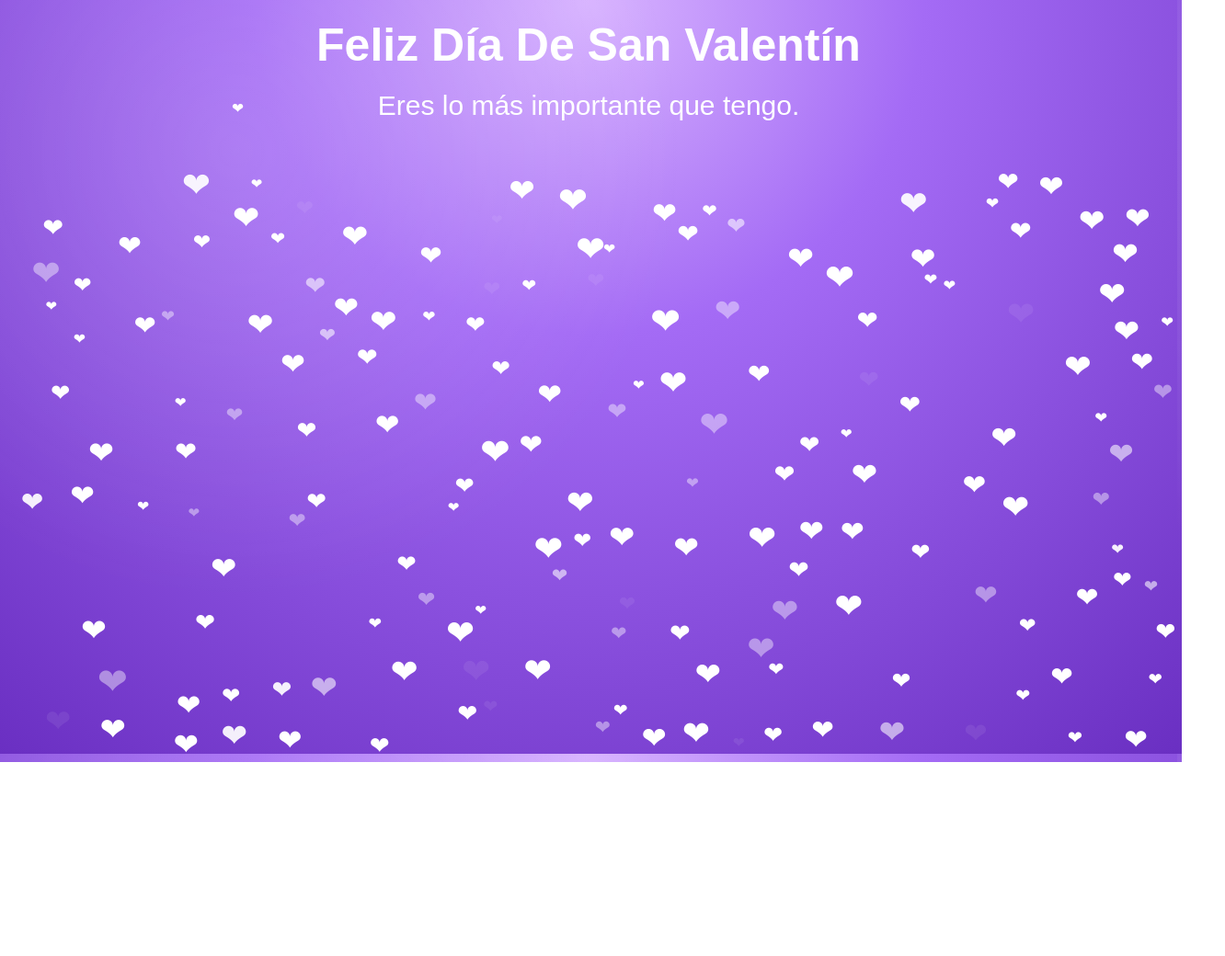
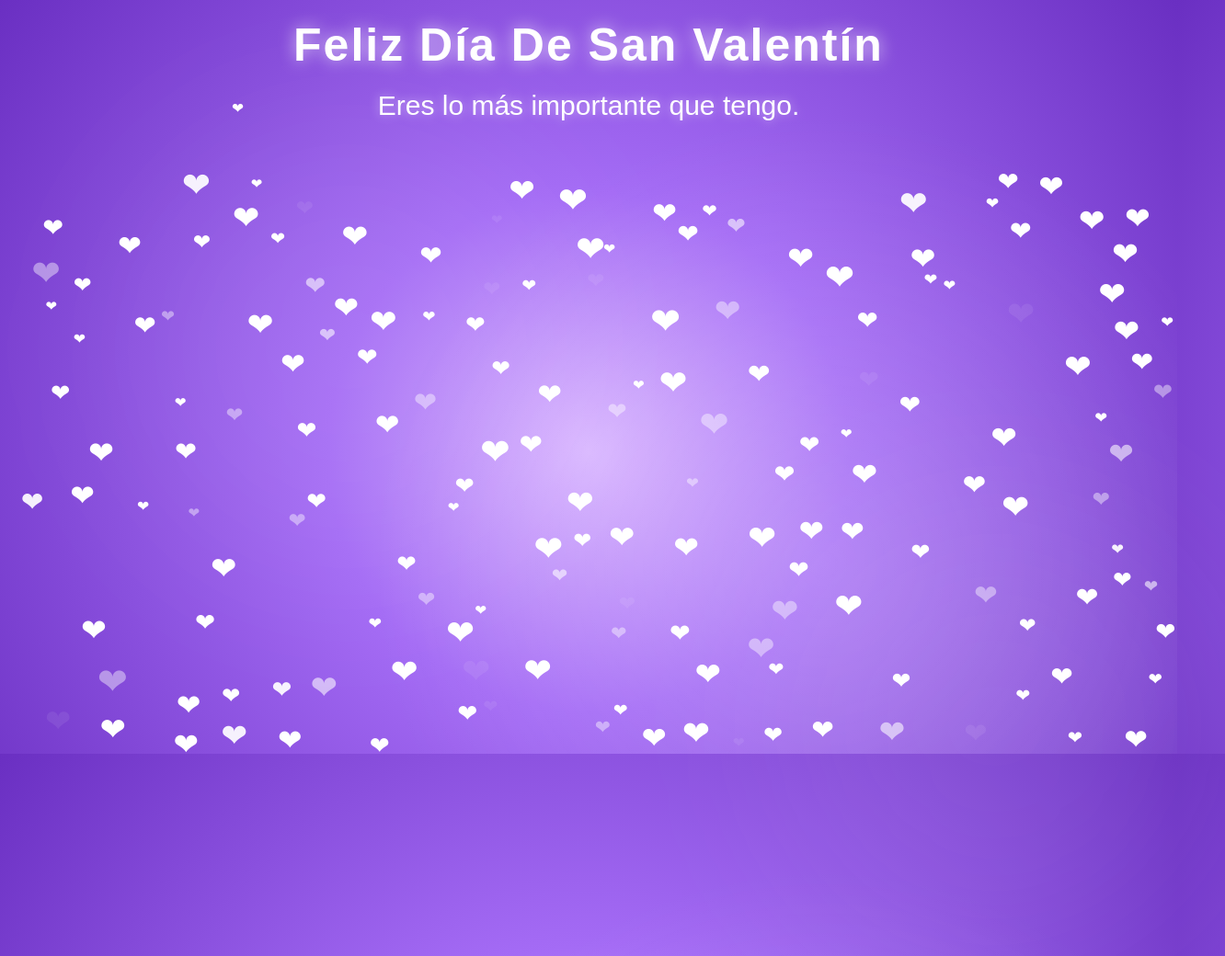
Before and after one commit to VHS50599/valentine, a plain HTML site: page index.html in a window 1280 px wide. Shown: the whole page at 92% size, 1332 px wide, since content can reach past the window. Before the commit the page ends 829 px from the top, so only its background shows below. Drawn offline with Linux system fonts and the light colour scheme; animation ran at ten frames a second.

Commit message:
Update index.html

```diff
--- a/index.html
+++ b/index.html
@@ -6,8 +6,8 @@
 <style>
   body {
     background:
-      radial-gradient(circle at 20% 20%, rgba(255,255,255,0.15), transparent 40%),
-      radial-gradient(circle at top, #d8b4ff 0%, #a46bf5 35%, #6a2fc2 100%);
+      radial-gradient(circle at 70% 75%, rgba(255,255,255,0.18), transparent 45%),
+      radial-gradient(circle at 50% 60%, #d8b4ff 0%, #a46bf5 35%, #6a2fc2 100%);
     text-align: center;
     margin: 0;
     font-family: Arial, sans-serif;
@@ -19,8 +19,34 @@
 
   @keyframes bgShift {
     0% { filter: hue-rotate(0deg) brightness(1); }
-    50% { filter: hue-rotate(10deg) brightness(1.05); }
+    50% { filter: hue-rotate(8deg) brightness(1.04); }
     100% { filter: hue-rotate(0deg) brightness(1); }
+  }
+
+  /* Floating blur blobs */
+  .blob {
+    position: absolute;
+    width: 500px;
+    height: 500px;
+    background: rgba(255,255,255,0.07);
+    border-radius: 50%;
+    filter: blur(100px);
+    top: 20%;
+    left: 10%;
+    animation: float 14s infinite ease-in-out;
+    z-index: 0;
+  }
+
+  .blob2 {
+    top: 65%;
+    left: 65%;
+    animation-delay: 6s;
+  }
+
+  @keyframes float {
+    0% { transform: translateY(0px); }
+    50% { transform: translateY(-60px); }
+    100% { transform: translateY(0px); }
   }
 
   h1, p {
@@ -28,10 +54,19 @@
     z-index: 10;
     position: relative;
     margin: 20px;
+    text-shadow: 0 0 12px rgba(255,255,255,0.5);
+    -webkit-font-smoothing: antialiased;
   }
 
-  h1 { font-size: clamp(28px, 8vw, 50px); }
-  p { font-size: clamp(18px, 5vw, 30px); }
+  h1 {
+    font-size: clamp(28px, 8vw, 50px);
+    letter-spacing: 2px;
+    text-shadow: 0 0 18px rgba(255,255,255,0.7);
+  }
+
+  p {
+    font-size: clamp(18px, 5vw, 30px);
+  }
 
   .heart {
     position: absolute;
@@ -40,21 +75,27 @@
     pointer-events: none;
     opacity: 0;
     transition: opacity 0.3s ease;
+    z-index: 2;
   }
 
+  /* Dramatic bouquet entrance */
   #bouquet {
     position: fixed;
     left: 50%;
     top: 55%;
-    transform: translate(-50%, -50%) scale(0.5);
+    transform: translate(-50%, -50%) scale(0.3) rotate(-10deg);
     opacity: 0;
-    transition: transform 1.5s ease, opacity 1.5s ease;
+    transition: transform 1.5s cubic-bezier(.68,-0.55,.27,1.55),
+                opacity 1.5s ease;
     z-index: 5;
     width: 400px;
   }
 </style>
 </head>
 <body>
+
+<div class="blob"></div>
+<div class="blob blob2"></div>
 
 <h1>Feliz Día De San Valentín</h1>
 <p>Eres lo más importante que tengo.</p>
@@ -175,7 +216,7 @@ document.addEventListener("click", () => {
   setTimeout(() => {
     const bouquet = document.getElementById("bouquet");
     bouquet.style.opacity = 1;
-    bouquet.style.transform = "translate(-50%, -50%) scale(1)";
+    bouquet.style.transform = "translate(-50%, -50%) scale(1) rotate(0deg)";
   }, 900);
 });
 </script>
```
